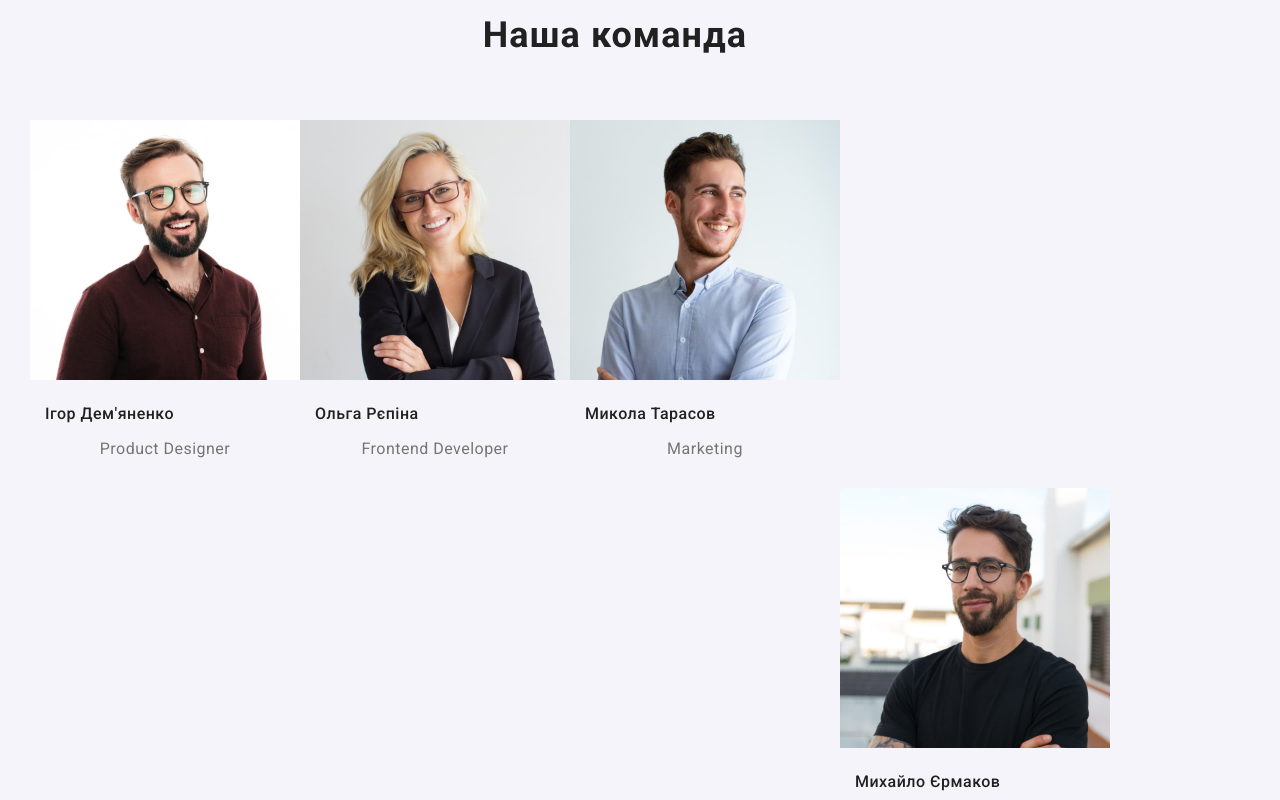
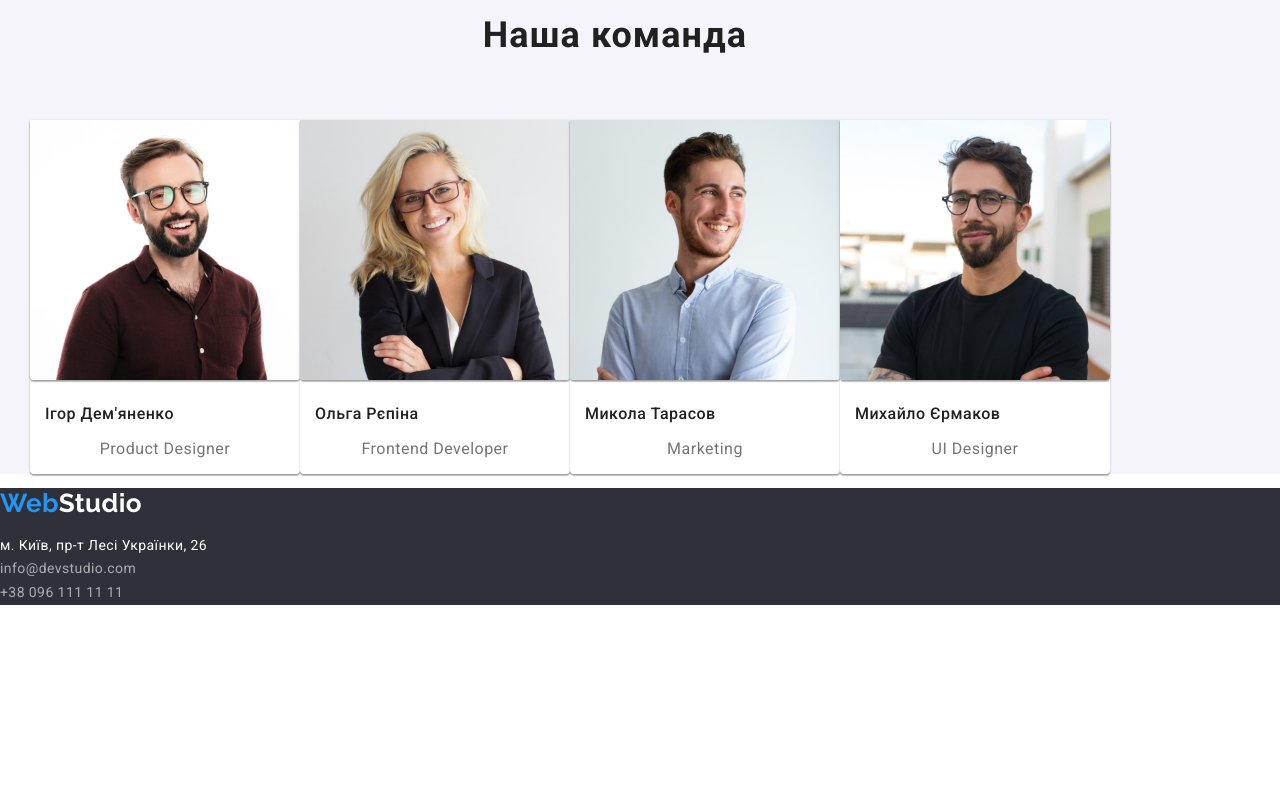
Before and after one commit to Taras-Osipenko/goit-markup-hw-03, a plain HTML site: page index.html in a window 1280 px wide. Shown: the part 1580-2380 px from the top of the page. After the commit the page ends 2199 px from the top, so only its background shows below. Drawn offline with nearby package versions, Linux system fonts and the light colour scheme.

Commit message:
Додав "Наша команда"

```diff
--- a/css/styles.css
+++ b/css/styles.css
@@ -283,10 +283,11 @@ margin-left: 30px;
     padding-left: 15px;
     padding-right: 15px;
 }
-.our-command-cards {
-    display: block;
+.our-command-list .item {
     width: 270px;
-    height: 368px;
+    background: var(--main-background-color) ;
+    box-shadow: 0px 1px 3px rgba(0, 0, 0, 0.12), 0px 1px 1px rgba(0, 0, 0, 0.14), 0px 2px 1px rgba(0, 0, 0, 0.2);
+    border-radius: 0px 0px 4px 4px;
 }
 
 
--- a/index.html
+++ b/index.html
@@ -72,10 +72,10 @@
               <h2 class="our-command-title">Наша команда</h2>
             </div>
             <ul class="our-command-list">
-                <li> <div class="our-command-cards"> <img class="item" src="./images/foto-1.jpg" alt="Усміхнений чоловік в окулярах" width="270" height="260"> <h3 class="our-command-list title">Ігор Дем'яненко</h3> <p class="our-command-text">Product Designer</p> </div></li>
-                <li> <div class="our-command-cards"> <img class="item" src="./images/foto-2.jpg" alt="Білява жінка в окулярах" width="270" height="260"> <h3 class="our-command-list title">Ольга Рєпіна</h3> <p class="our-command-text">Frontend Developer</p> </div></li>
-                <li> <div class="our-command-cards"> <img class="item" src="./images/foto-3.jpg" alt="Усміхнений чоловік в голубій сорочці" width="270" height="260"> <h3 class="our-command-list title">Микола Тарасов</h3> <p class="our-command-text">Marketing</p></div></li>
-                <li> <div class="our-command-cards"></div> <img class="item" src="./images/foto-4.jpg" alt="Усміхнений чоловік в чорній футболці" width="270" height="260"> <h3 class="our-command-list title">Михайло Єрмаков</h3> <p class="our-command-text">UI Designer</p></div></li>
+                <li class="item"> <div class="our-command-cards"> <img class="item" src="./images/foto-1.jpg" alt="Усміхнений чоловік в окулярах" width="270" height="260"> <h3 class="our-command-list title">Ігор Дем'яненко</h3> <p class="our-command-text">Product Designer</p> </div></li>
+                <li class="item"> <div class="our-command-cards"> <img class="item" src="./images/foto-2.jpg" alt="Білява жінка в окулярах" width="270" height="260"> <h3 class="our-command-list title">Ольга Рєпіна</h3> <p class="our-command-text">Frontend Developer</p> </div></li>
+                <li class="item"> <div class="our-command-cards"> <img class="item" src="./images/foto-3.jpg" alt="Усміхнений чоловік в голубій сорочці" width="270" height="260"> <h3 class="our-command-list title">Микола Тарасов</h3> <p class="our-command-text">Marketing</p></div></li>
+                <li class="item"> <div class="our-command-cards"></div> <img class="item" src="./images/foto-4.jpg" alt="Усміхнений чоловік в чорній футболці" width="270" height="260"> <h3 class="our-command-list title">Михайло Єрмаков</h3> <p class="our-command-text">UI Designer</p></div></li>
             </ul>
         </section>
 
```
